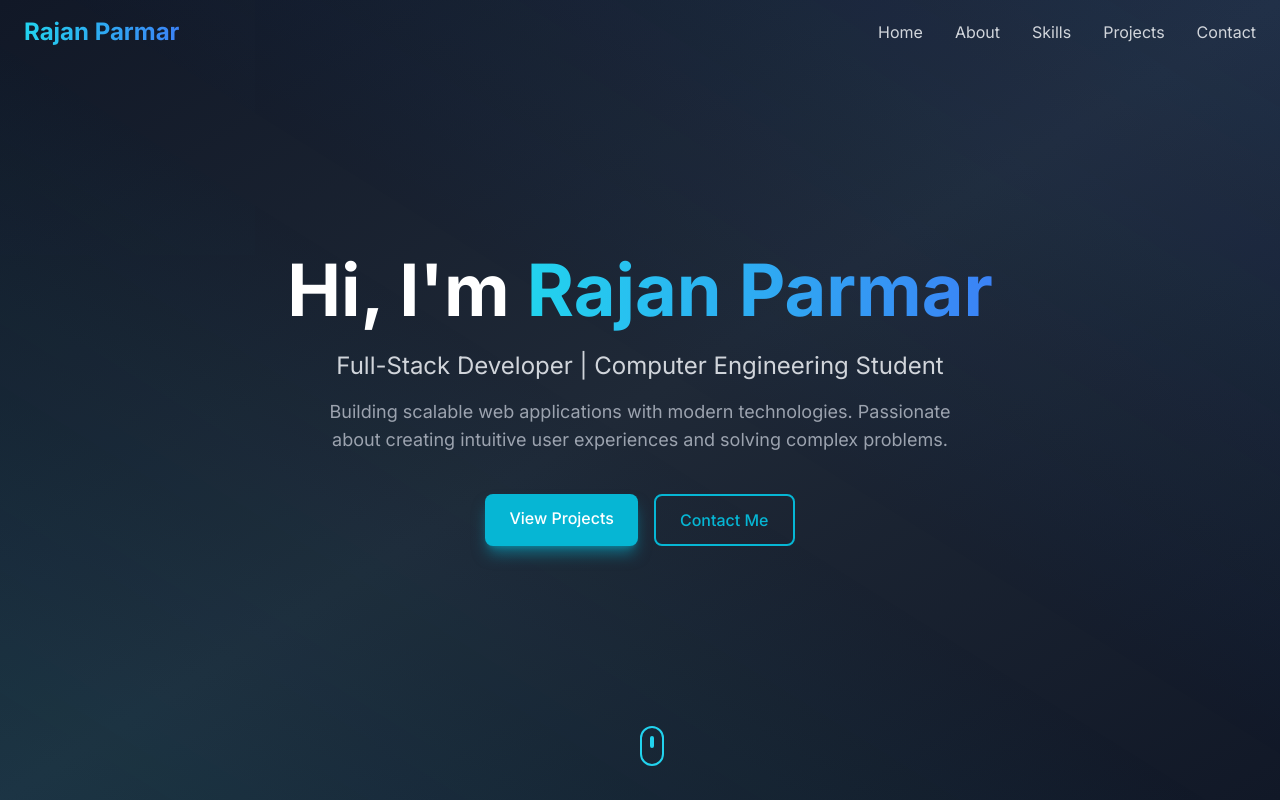
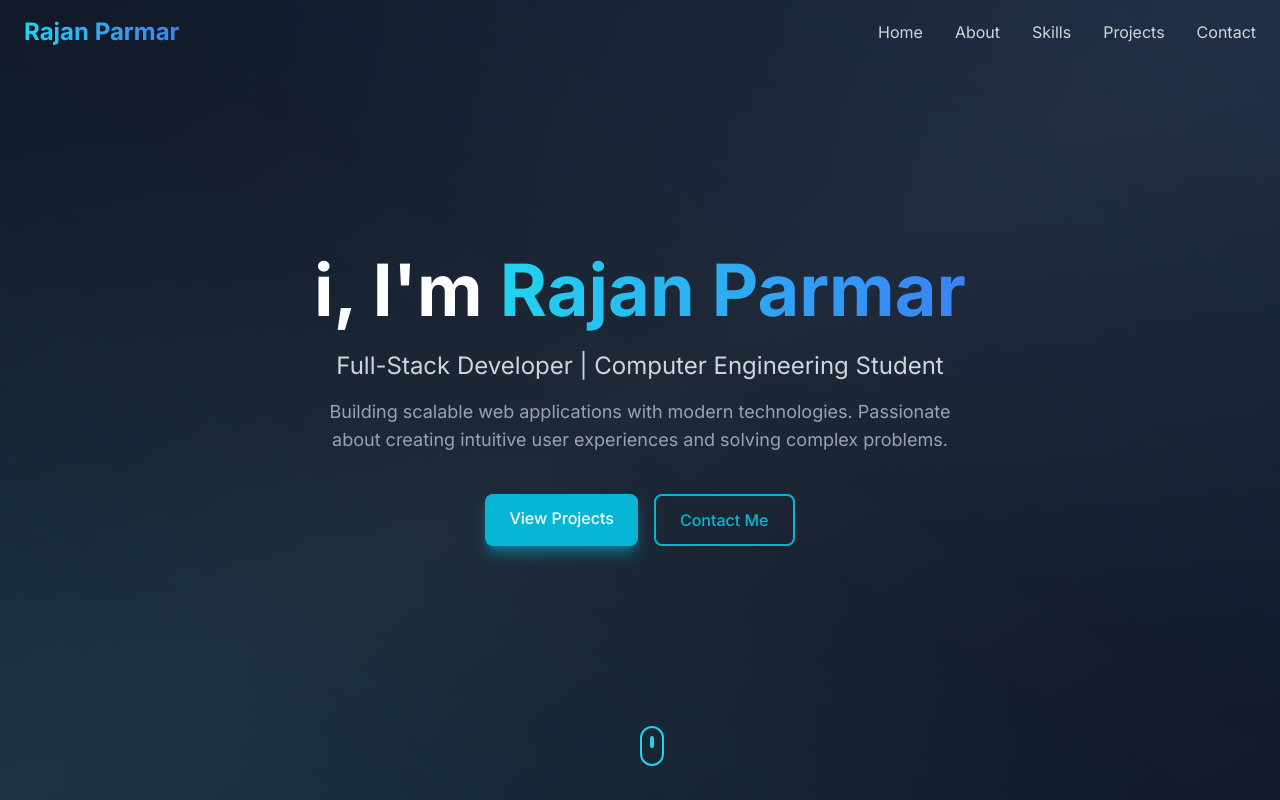
Before and after one commit to rajan-parmar-23102006/rajanparmar, a Next.js app in the folder rajan-portfolio/: page / in a window 1280 px wide. Shown: the top 800 px of the page. Built offline with nearby package versions, Linux system fonts and the light colour scheme.

Commit message:
Update Hero.tsx

```diff
--- a/rajan-portfolio/components/Hero.tsx
+++ b/rajan-portfolio/components/Hero.tsx
@@ -20,7 +20,7 @@ export default function Hero() {
           animate={{ opacity: 1, y: 0 }}
           transition={{ duration: 0.8 }}
         >
-          Hi, I'm{" "}
+          i, I'm{" "}
           <span className="bg-gradient-to-r from-cyan-400 to-blue-500 bg-clip-text text-transparent">
             {personalInfo.name}
           </span>
```
